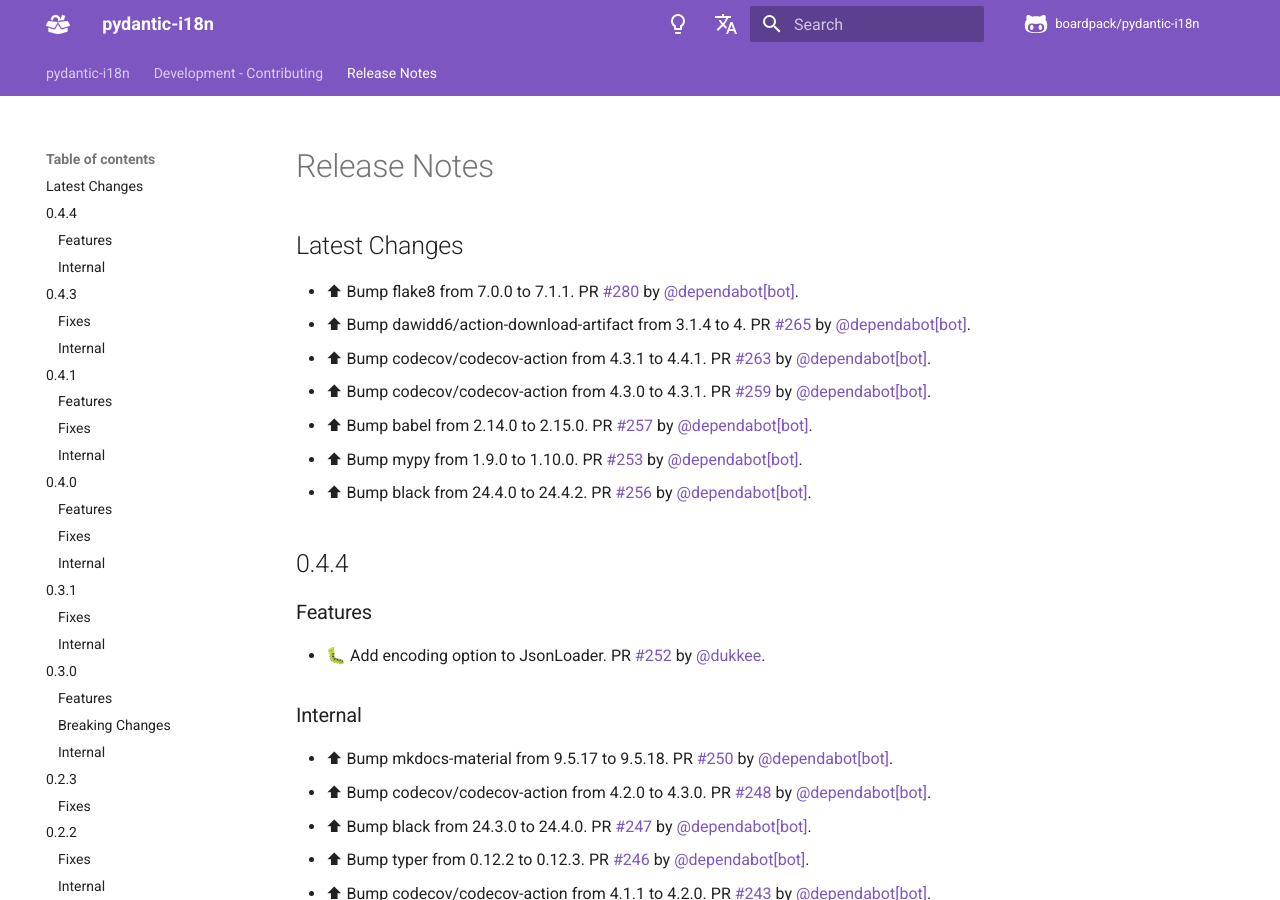
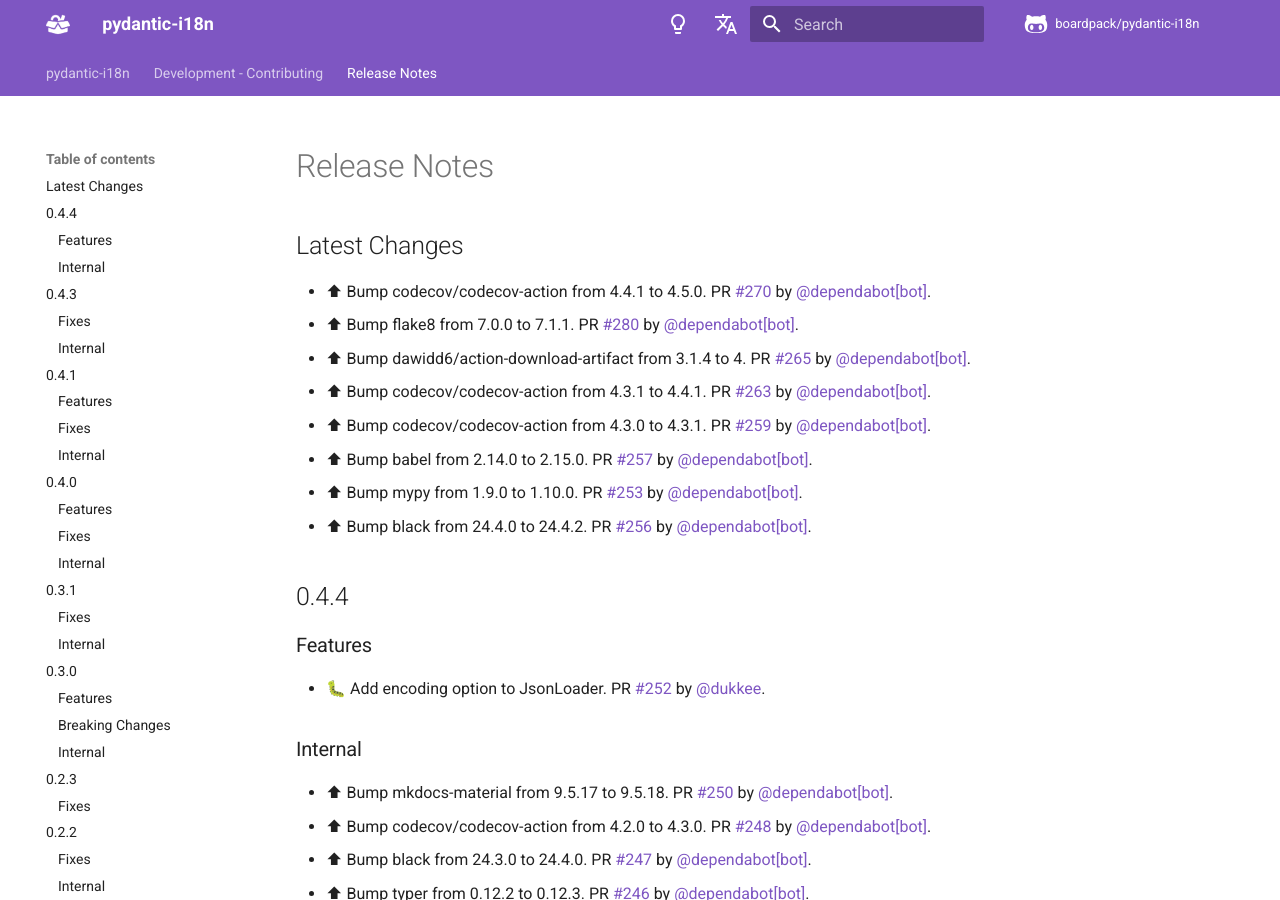
Before and after one commit to boardpack/pydantic-i18n, an MkDocs documentation site: the page built from docs/en/docs/release-notes.md, in a window 1280 px wide and 900 px high. Built offline with MkDocs 1.6.1 and Material for MkDocs 9.7.7, drawn with Linux system fonts in a browser that asks for light colours; comment, search, counter and statistics services are not loaded.

Commit message:
📝 Update release notes

```diff
--- a/docs/en/docs/release-notes.md
+++ b/docs/en/docs/release-notes.md
@@ -2,6 +2,7 @@
 
 ## Latest Changes
 
+* ⬆ Bump codecov/codecov-action from 4.4.1 to 4.5.0. PR [#270](https://github.com/boardpack/pydantic-i18n/pull/270) by [@dependabot[bot]](https://github.com/apps/dependabot).
 * ⬆ Bump flake8 from 7.0.0 to 7.1.1. PR [#280](https://github.com/boardpack/pydantic-i18n/pull/280) by [@dependabot[bot]](https://github.com/apps/dependabot).
 * ⬆ Bump dawidd6/action-download-artifact from 3.1.4 to 4. PR [#265](https://github.com/boardpack/pydantic-i18n/pull/265) by [@dependabot[bot]](https://github.com/apps/dependabot).
 * ⬆ Bump codecov/codecov-action from 4.3.1 to 4.4.1. PR [#263](https://github.com/boardpack/pydantic-i18n/pull/263) by [@dependabot[bot]](https://github.com/apps/dependabot).
```
